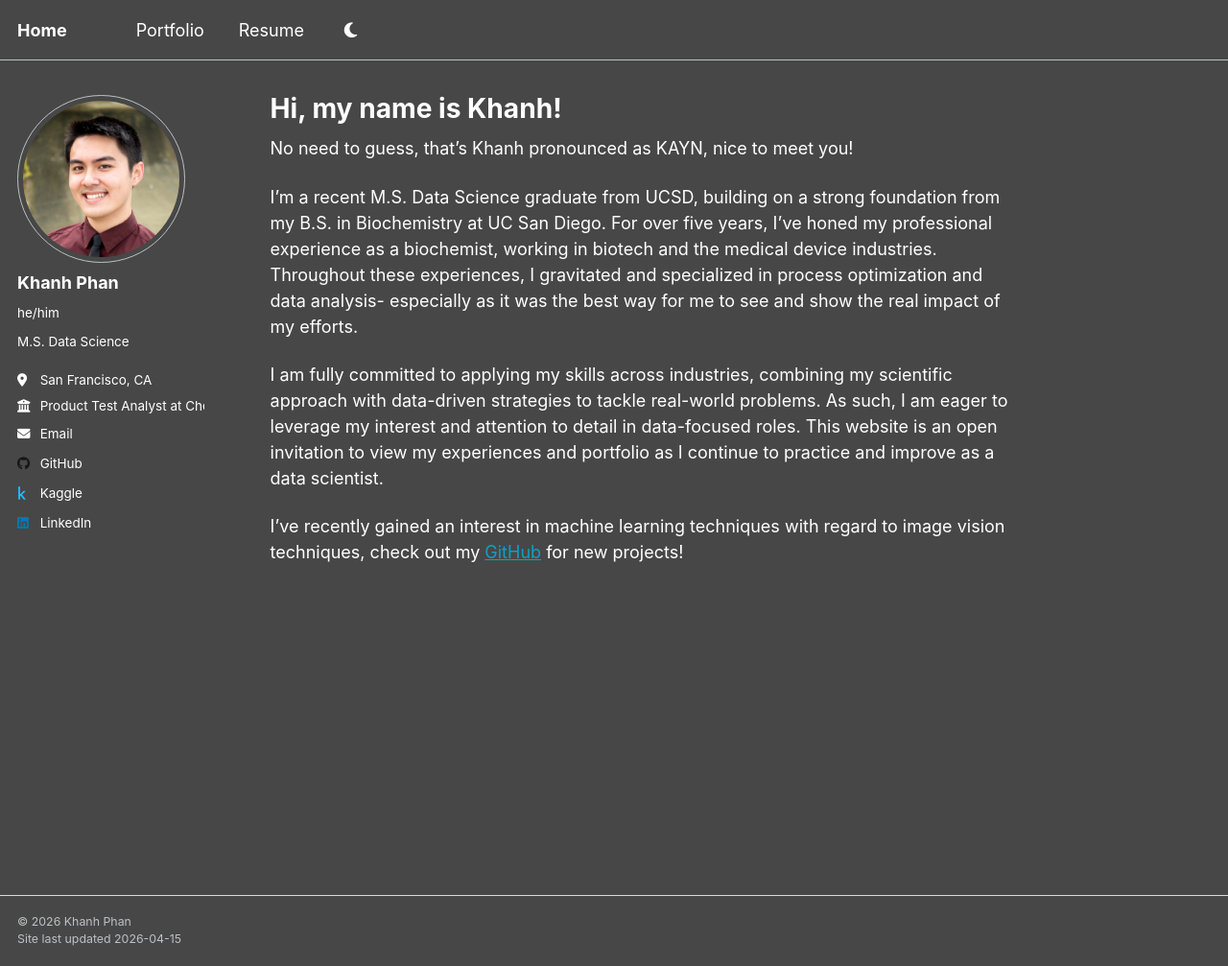
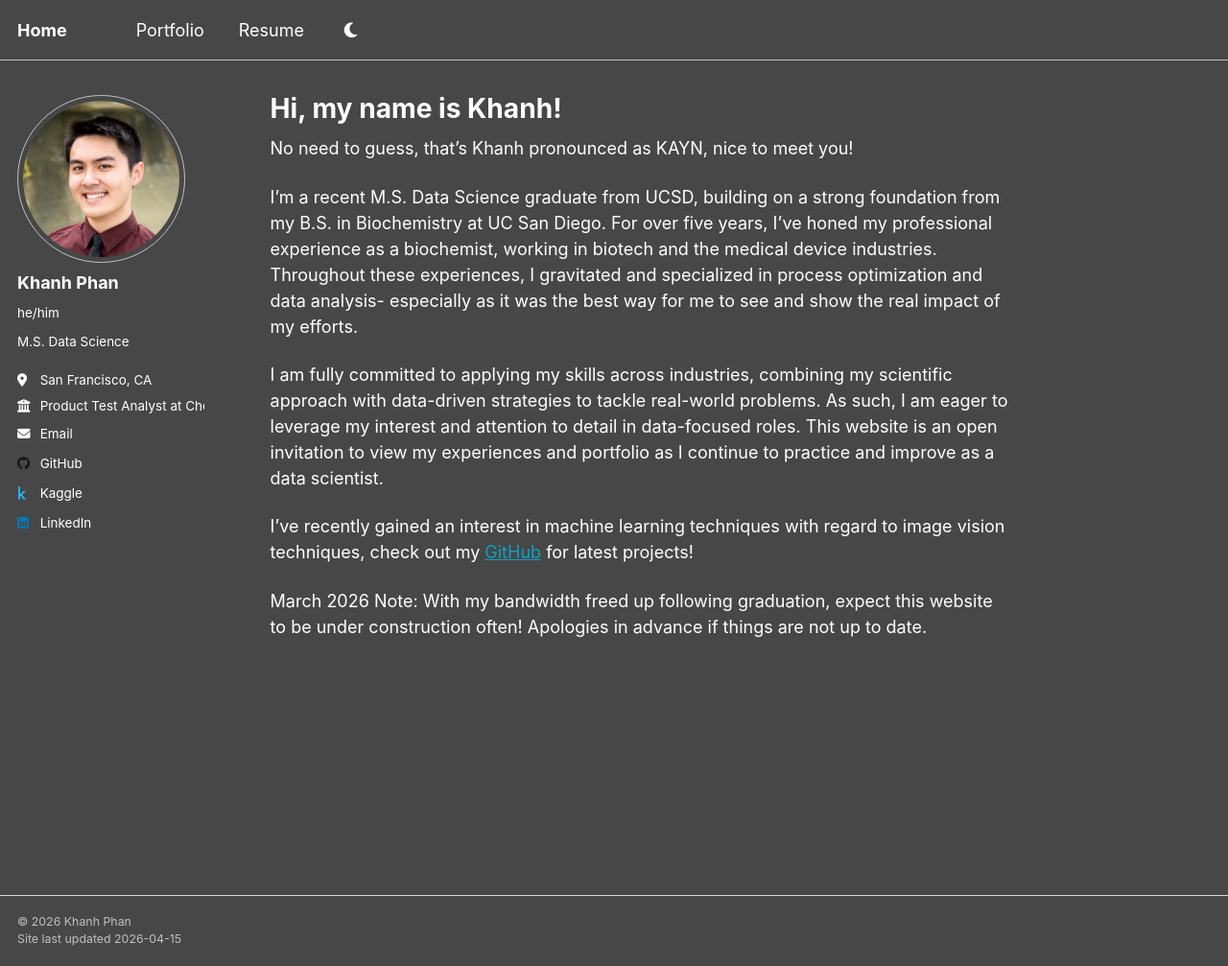
Before and after one commit to k-phantastic/k-phantastic.github.io, a Jekyll site: the page built from _pages/about.md, in a window 1280 px wide and 1007 px high. Shown: the whole window at 96% size. Built offline with Jekyll 4.4.1, drawn with Linux system fonts in a browser that asks for light colours.

Commit message:
Under construction

```diff
--- a/_pages/about.md
+++ b/_pages/about.md
@@ -13,4 +13,6 @@ I’m a recent M.S. Data Science graduate from UCSD, building on a strong founda
 
 I am fully committed to applying my skills across industries, combining my scientific approach with data-driven strategies to tackle real-world problems. As such, I am eager to leverage my interest and attention to detail in data-focused roles. This website is an open invitation to view my experiences and portfolio as I continue to practice and improve as a data scientist.
 
-I've recently gained an interest in machine learning techniques with regard to image vision techniques, check out my [GitHub](https://github.com/k-phantastic) for new projects!
+I've recently gained an interest in machine learning techniques with regard to image vision techniques, check out my [GitHub](https://github.com/k-phantastic) for latest projects!
+
+March 2026 Note: With my bandwidth freed up following graduation, expect this website to be under construction often! Apologies in advance if things are not up to date.
```
Also changed, not shown: 1 other file.
